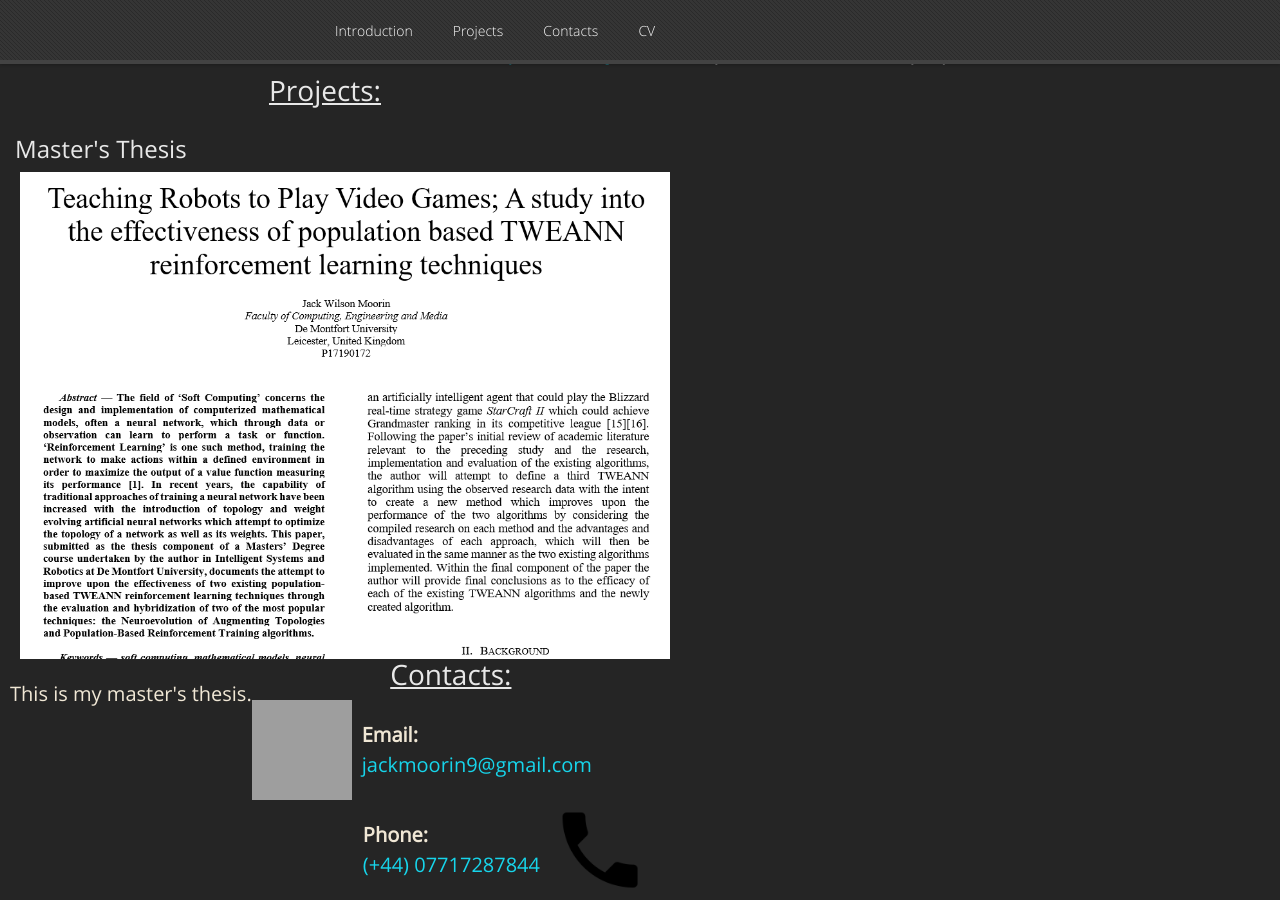
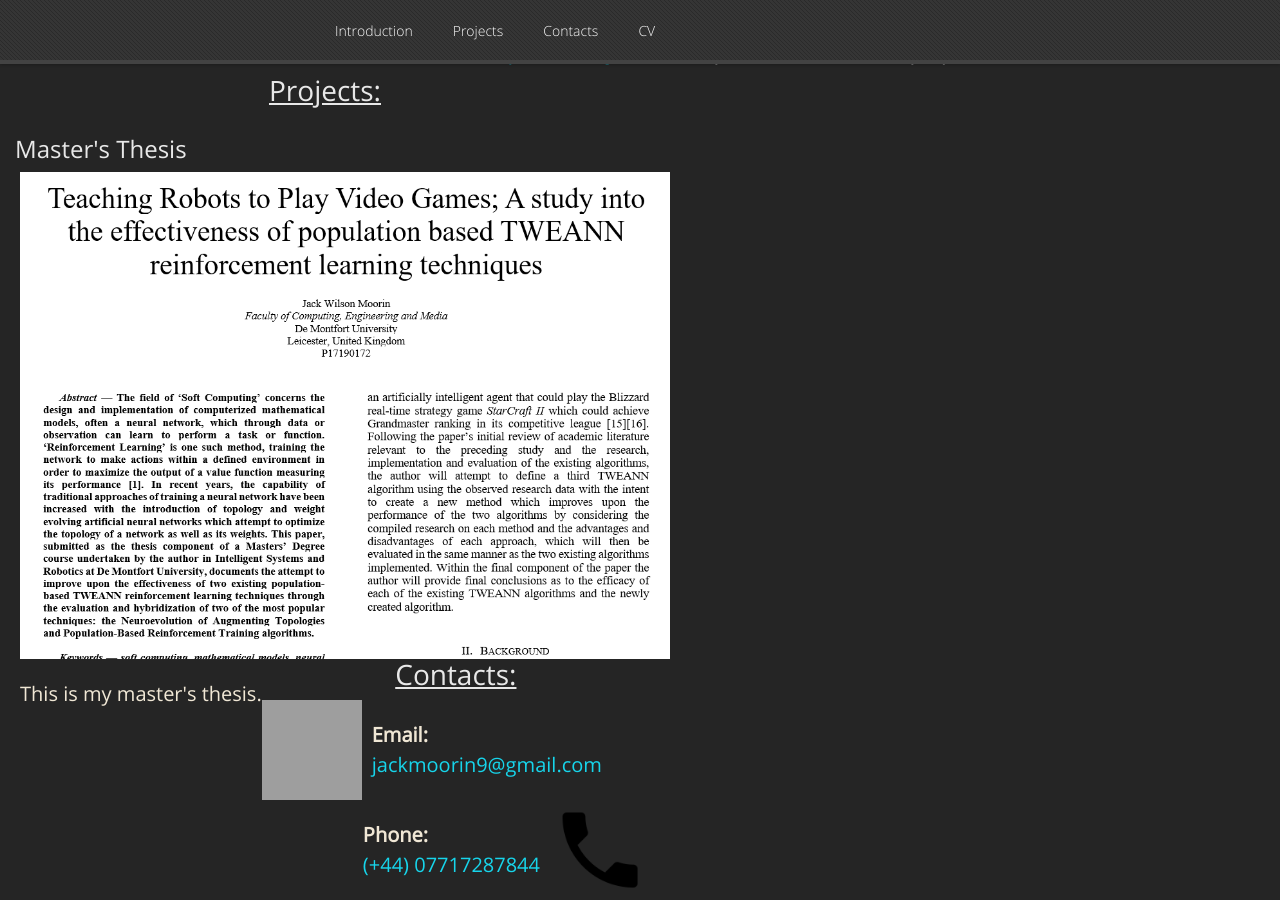
Before and after one commit to GamesProgrammingGrad2021/GamesProgrammingGrad2021.github.io, a Jekyll site: the page built from index.md, in a window 1280 px wide and 900 px high, scrolled down 1147 px. Built offline with Jekyll 4.4.1, drawn with Linux system fonts in a browser that asks for light colours; nearby versions of some CDN libraries; our own code applies the rules of GitHub Pages for plain Markdown files; grey boxes are pictures that could not be loaded.

Commit message:
Update default.html

```diff
--- a/_layouts/default.html
+++ b/_layouts/default.html
@@ -122,7 +122,7 @@
 			<!-- Master's Thesis -->
 			<h2 style="padding-top:20px; padding-left: 15px; text-align: left;">Master's Thesis</h2>
 			<img src="Thesis_Thumbnail.png" alt="Thesis_Thumbnail" style="align: left; float: left; padding-left: 20px;">
-			<p style="float: left; font-size: 20px; padding-left: 10px; padding-top: 20px;">This is my master's thesis.</p>
+			<p style="float: left; align: left; font-size: 20px; padding-left: 20px; padding-top: 20px;">This is my master's thesis.</p>
 		</div>
 	</div>
 	</section>
```
